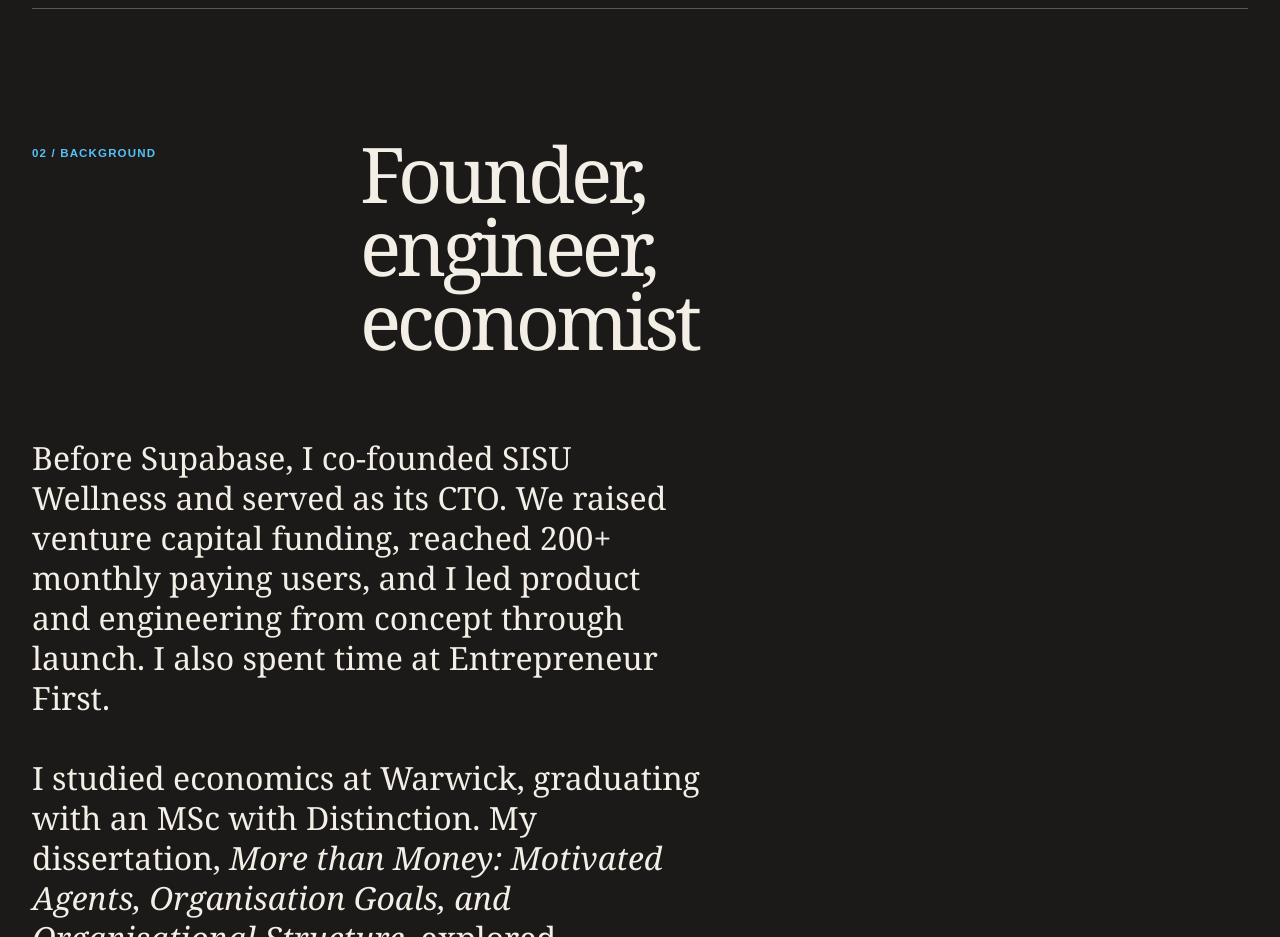
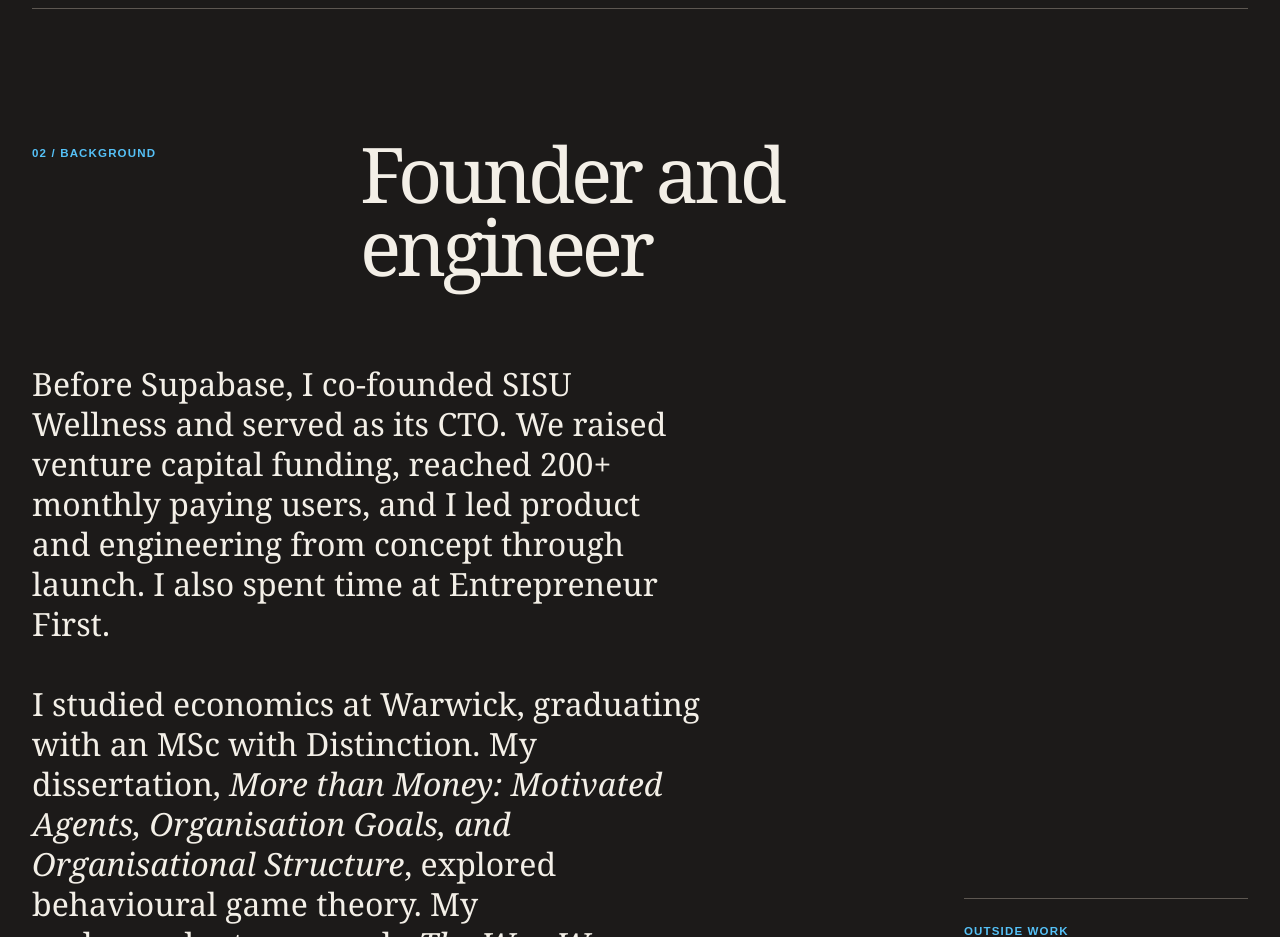
Before and after one commit to pamelachia/portfolio, an Astro site: page / in a window 1280 px wide. Shown: the part 2600-3537 px from the top of the page. Built offline with nearby package versions, Linux system fonts and the light colour scheme; Astro itself is replaced by a stand-in of ours.

Commit message:
fix(profile): remove economist label

```diff
--- a/src/pages/index.astro
+++ b/src/pages/index.astro
@@ -133,7 +133,7 @@
       <section class="section about" id="about" aria-labelledby="about-title">
         <div class="section-heading">
           <p class="eyebrow">02 / Background</p>
-          <h2 id="about-title">Founder, engineer, economist</h2>
+          <h2 id="about-title">Founder and engineer</h2>
         </div>
         <div class="about-grid">
           <div class="about-copy">
```
